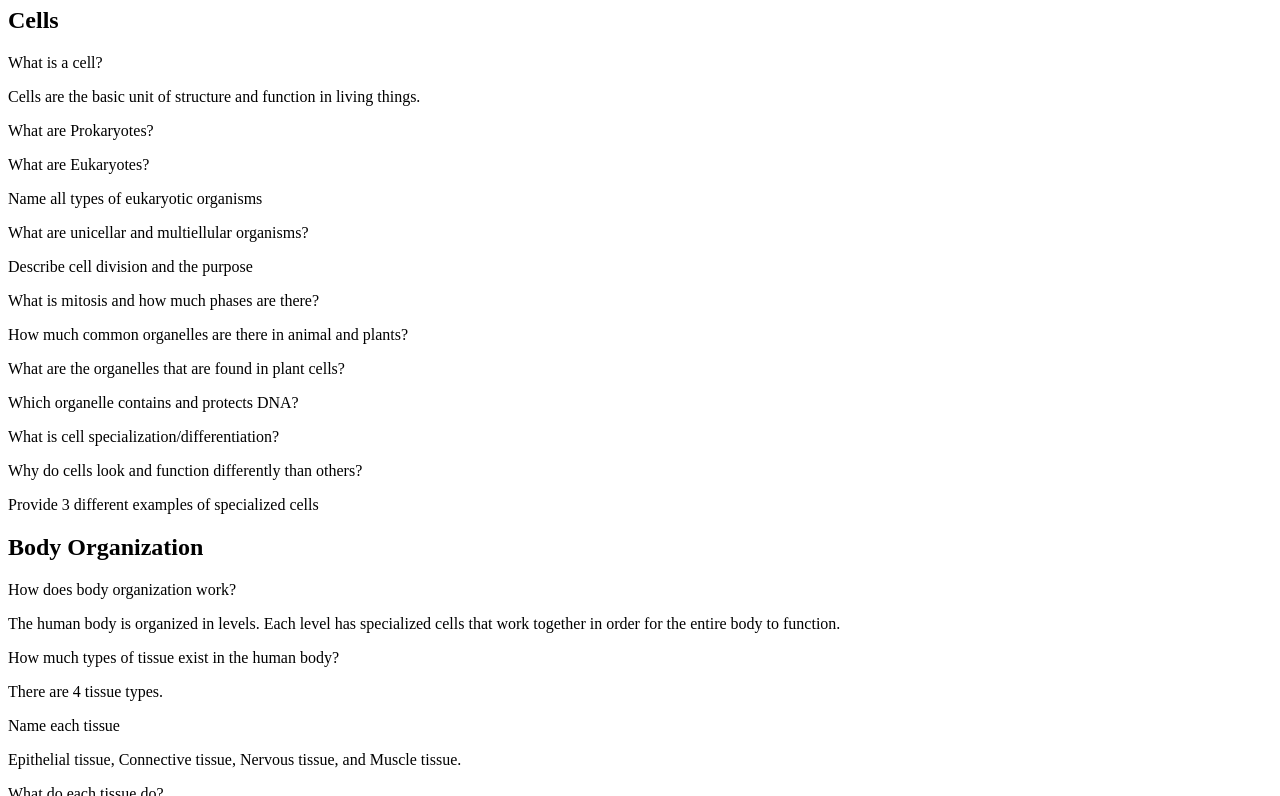
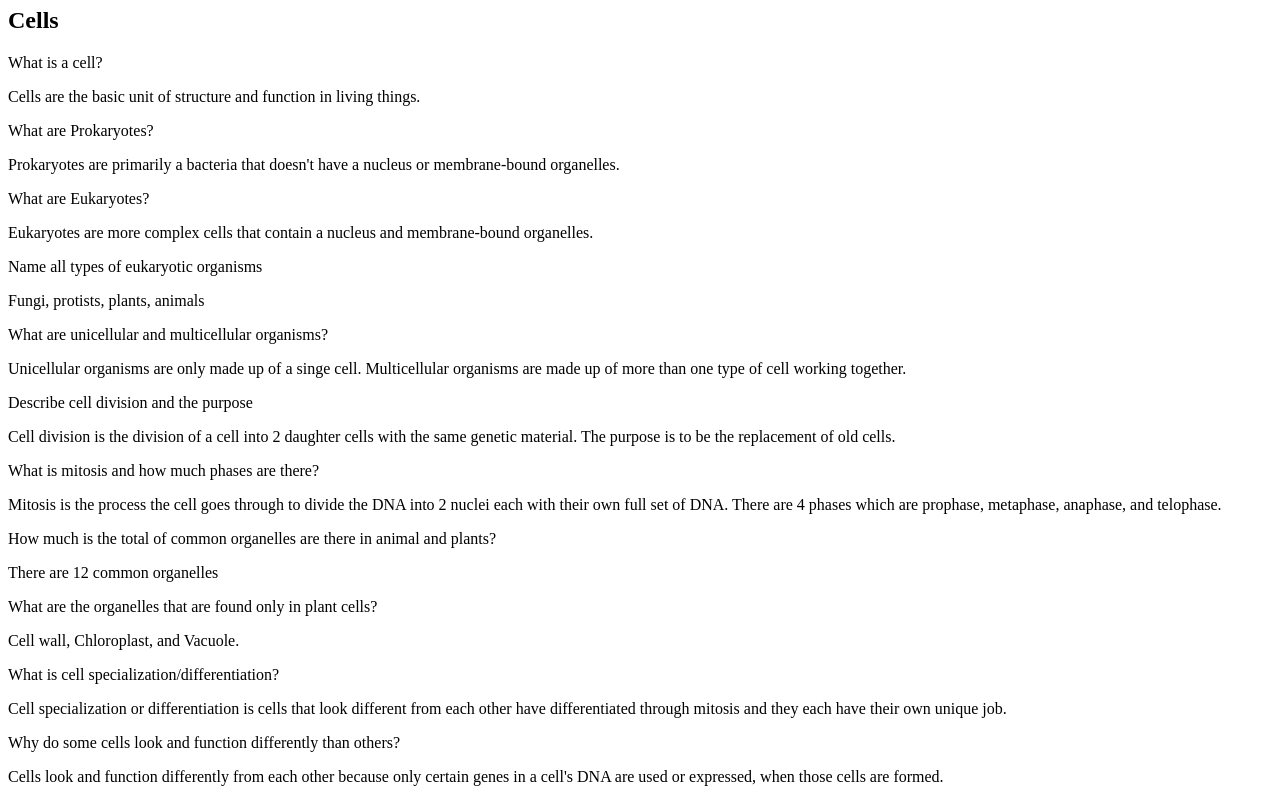
Before and after one commit to MelanieCampuzano/Quiz-web-App, a plain HTML site: page index.html in a window 1280 px wide. Shown: the part 73-869 px from the top of the page. Drawn offline with Linux system fonts and the light colour scheme.

Commit message:
Feat: add all cells answers

```diff
--- a/index.html
+++ b/index.html
@@ -5,22 +5,32 @@
 </head>
 	<body>
 
-		<h1> Biology /h1>
+		<h1> Biology </h1>
 		<h2> Cells </h2>
 		<p> What is a cell? </p>
 		<p> Cells are the basic unit of structure and function in living things. </p>
 		<p> What are Prokaryotes? </p>
+		<P> Prokaryotes are primarily a bacteria that doesn't have a nucleus or membrane-bound organelles. </p>
 		<p> What are Eukaryotes?</p>
+		<p> Eukaryotes are more complex cells that contain a nucleus and membrane-bound organelles. </p>
 		<p> Name all types of eukaryotic organisms </p>
-		<p> What are unicellar and multiellular organisms?</p>
+		<p> Fungi, protists, plants, animals </p>
+		<p> What are unicellular and multicellular organisms?</p>
+		<p> Unicellular organisms are only made up of a singe cell. Multicellular organisms are made up of more than one type of cell working together. </p>
 		<p> Describe cell division and the purpose </p>
+		<p> Cell division is the division of a cell into 2 daughter cells with the same genetic material. The purpose is to be the replacement of old cells. </p>
 		<p> What is mitosis and how much phases are there?</p>
-		<p> How much common organelles are there in animal and plants?
-		<p> What are the organelles that are found in plant cells? </p>
-		<p> Which organelle contains and protects DNA?</p>
+		<p> Mitosis is the process the cell goes through to divide the DNA into 2 nuclei each with their own full set of DNA. There are 4 phases which are prophase, metaphase, anaphase, and telophase. </p>
+		<p> How much is the total of common organelles are there in animal and plants?
+		<p> There are 12 common organelles </p>
+		<p> What are the organelles that are found only in plant cells? </p>
+		<p> Cell wall, Chloroplast, and Vacuole. <p>
 		<p> What is cell specialization/differentiation? </p>
-		<p> Why do cells look and function differently than others? </p>
+		<p> Cell specialization or differentiation is cells that look different from each other have differentiated through mitosis and they each have their own unique job. </p>
+		<p> Why do some cells look and function differently than others? </p>
+		<p> Cells look and function differently from each other because only certain genes in a cell's DNA are used or expressed, when those cells are formed. </p>
 		<p> Provide 3 different examples of specialized cells </p>
+		<p> Muscle cells, sperm cells, Neurons (nerve cells) Red blood cells, Osteocytes (bone), or skin cells </p>
 
 		<h2> Body Organization</h2>
 		<p> How does body organization work? </p>
```
